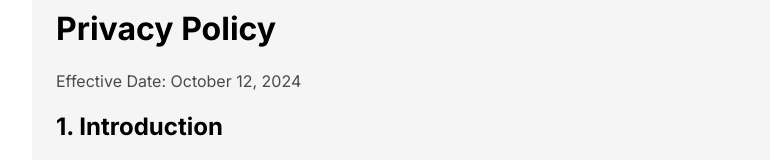
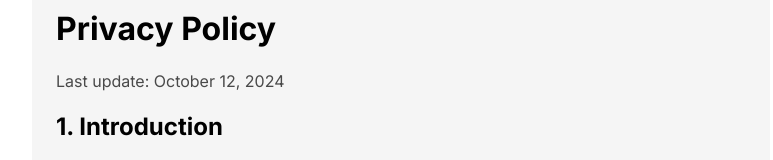
Before and after one commit to gvns0x/worldfriendswebsite, a React (Create React App) app: page /pp in a window 1280 px wide. Shown: the part 164-324 px from the top of the page, without its empty margins (239-1012 px from the left). Built offline with nearby package versions, Linux system fonts and the light colour scheme.

Commit message:
fix main

```diff
--- a/src/Pages/PrivacyPolicy/PrivacyPolicy.js
+++ b/src/Pages/PrivacyPolicy/PrivacyPolicy.js
@@ -10,7 +10,7 @@ const PrivacyPolicy = () => {
 
             <h1>Privacy Policy</h1>
 
-<p>Effective Date: October 12, 2024</p>
+<p>Last update: October 12, 2024</p>
 
 <h2>1. Introduction</h2>
 
```
